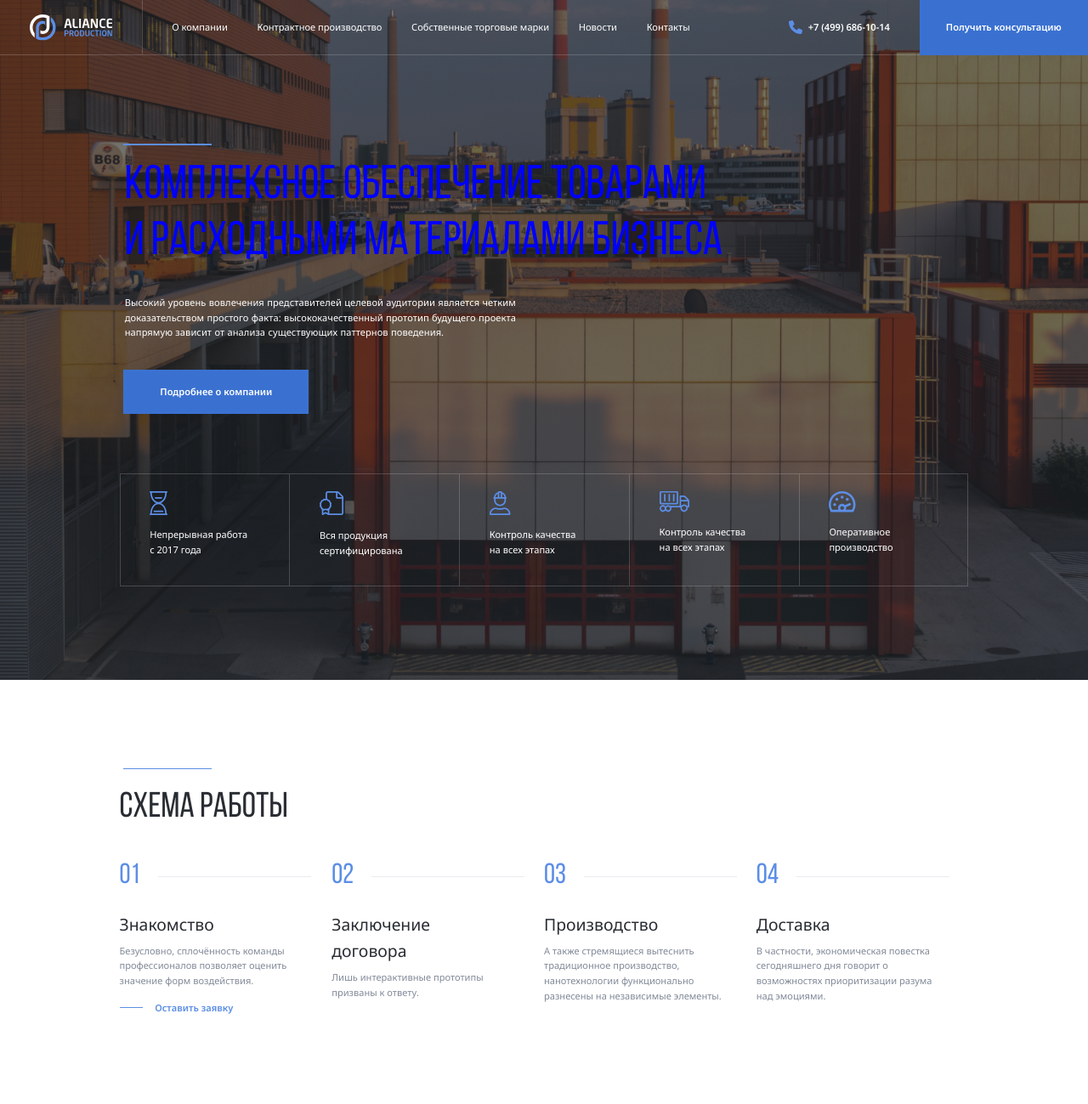
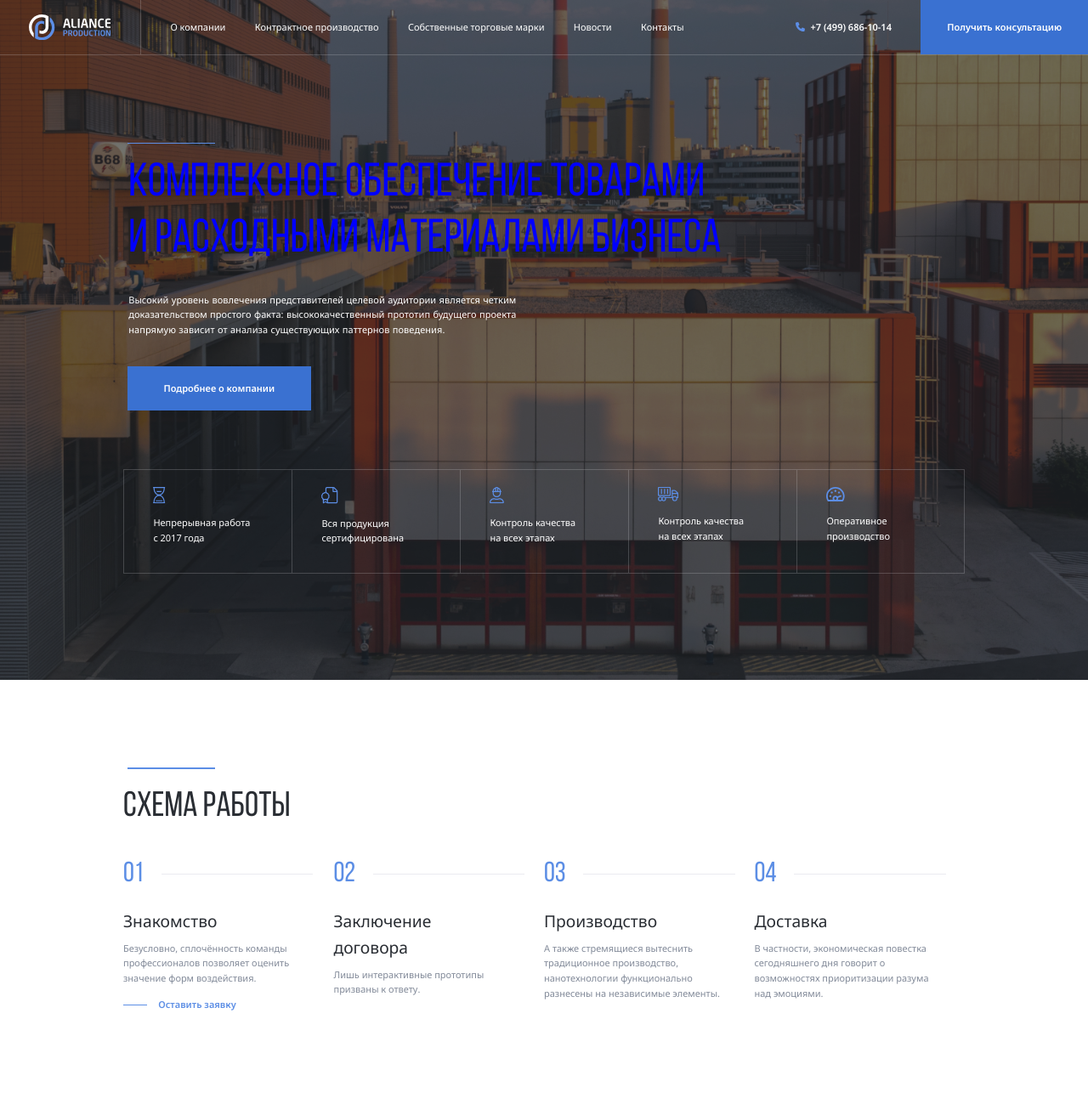
Before and after one commit to steveroad/Aliance, a PHP site: page / in a window 1280 px wide. Shown: the whole page at 85% size. After the commit the page ends 1189 px from the top, so only its background shows below. Run offline with PHP 8.4, Linux system fonts and the light colour scheme.

Commit message:
fix: svg-icon css and @media

```diff
--- a/css/style.css
+++ b/css/style.css
@@ -93,25 +93,25 @@ body {
   height: 4.625rem;
 }
 
-.header-logo {
+.navbar-logo {
   padding: 1.5625rem 3.125rem;
   border-right: 1px solid rgba(235, 235, 240, 0.2);
   height: 100%;
   transition: padding 0.5s;
 }
 
-.header-logo .logo-svg {
+.navbar-logo .logo-svg {
   width: 8.75rem;
   height: 2.75rem;
 }
 
 /*light*/
-.header-logo-light {
+.navbar-logo-light {
   padding: .9375rem 3.125rem;
   border-right: 1px solid rgb(235, 235, 240);
 }
 
-.header-nav {
+.navbar-nav {
   display: flex;
   flex-basis: 100%;
   list-style: none;
@@ -120,16 +120,16 @@ body {
   margin: 0;
 }
 
-.header-nav-item:not(last-child) {
+.navbar-nav-item:not(:last-child) {
   margin-right: 3.125rem;
 }
 
-.header-nav-link {
+.navbar-nav-link {
   text-decoration: none;
   color: inherit;
 }
 
-.header-phone {
+.navbar-phone {
   margin-right: 3.125rem;
   display: flex;
   align-items: center;
@@ -139,7 +139,12 @@ body {
   /*Отступ между иконкой и номером*/
 }
 
-.header-phone-link {
+.navbar-phone .logo-svg {
+  width: 1rem;
+  height: 1.0625rem;
+}
+
+.navbar-phone-link {
   text-decoration: none;
   color: inherit;
 }
@@ -215,6 +220,31 @@ body {
   border: 1px solid rgba(235, 235, 240, 0.2);
 }
 
+.header-features-item .logo-svg-1 {
+  width: 1.3125rem;
+  height: 1.75rem;
+}
+
+.header-features-item .logo-svg-2 {
+  width: 1.8125rem;
+  height: 1.8125rem;
+}
+
+.header-features-item .logo-svg-3 {
+  width: 1.5625rem;
+  height: 1.75rem;
+}
+
+.header-features-item .logo-svg-4 {
+  width: 2.1875rem;
+  height: 1.5625rem;
+}
+
+.header-features-item .logo-svg-5 {
+  width: 2rem;
+  height: 1.5625rem;
+}
+
 .header-features-item:not(:last-child) {
   border-right: none;
 }
@@ -284,7 +314,7 @@ body {
 
 @media (min-width:1400px) and (max-width: 1720px) {
   * {
-    font-size: 12.9px;
+    font-size: 13px;
   }
 
   .header-title {
@@ -294,7 +324,7 @@ body {
 
 @media (min-width:1200px) and (max-width: 1399px) {
   * {
-    font-size: 11.1px;
+    font-size: 11px;
   }
 
   .header-title {
@@ -304,7 +334,7 @@ body {
 
 @media (min-width:992px) and (max-width: 1199px) {
   * {
-    font-size: 9.1px;
+    font-size: 9.4px;
   }
 
   .header-title {
--- a/index.html
+++ b/index.html
@@ -17,29 +17,29 @@
 
   <nav class="navbar">
 
-    <a class="header-logo" href="./">
+    <a class="navbar-logo" href="./">
       <svg class="logo-svg">
         <use xlink:href="img/sprite.svg#logo_light"></use>
       </svg>
     </a>
 
-    <ul class="header-nav">
-      <li class="header-nav-item"><a class="header-nav-link --p" href="">О компании</a></li>
-      <li class="header-nav-item"><a class="header-nav-link --p" href="">Контрактное производство</a></li>
-      <li class="header-nav-item"><a class="header-nav-link --p" href="">Собственные торговые марки</a></li>
-      <li class="header-nav-item"><a class="header-nav-link --p" href="">Новости</a></li>
-      <li class="header-nav-item"><a class="header-nav-link --p" href="">Контакты</a></li>
+    <ul class="navbar-nav">
+      <li class="navbar-nav-item"><a class="navbar-nav-link --p" href="">О компании</a></li>
+      <li class="navbar-nav-item"><a class="navbar-nav-link --p" href="">Контрактное производство</a></li>
+      <li class="navbar-nav-item"><a class="navbar-nav-link --p" href="">Собственные торговые марки</a></li>
+      <li class="navbar-nav-item"><a class="navbar-nav-link --p" href="">Новости</a></li>
+      <li class="navbar-nav-item"><a class="navbar-nav-link --p" href="">Контакты</a></li>
     </ul>
 
-    <div class="header-phone">
-      <svg class="logo-svg" width="16" height="17">
+    <div class="navbar-phone">
+      <svg class="logo-svg">
         <use xlink:href="img/sprite.svg#phone"></use>
       </svg>
-      <a href="tel:+74996861014" class="header-phone-link --bold">+7 (499) 686-10-14</a>
+      <a href="tel:+74996861014" class="navbar-phone-link --bold">+7 (499) 686-10-14</a>
     </div>
-    <!-- /.header-phone -->
+    <!-- /.navbar-phone -->
     <button class="navbar-button button --bold">Получить консультацию</button>
-    <!-- /.header-button -->
+    <!-- /.navbar-button -->
   </nav>
   <!-- /.navbar -->
 
@@ -58,31 +58,31 @@
       <!-- /.header-content -->
       <ul class="header-features">
         <li class="header-features-item">
-          <svg class="logo-svg" width="21" height="28">
+          <svg class="logo-svg-1">
             <use xlink:href="img/sprite.svg#Vector"></use>
           </svg>
           <p class="header-features-text --p">Непрерывная работа <br> c 2017 года</p>
         </li>
         <li class="header-features-item">
-          <svg class="logo-svg" width="29" height="29">
+          <svg class="logo-svg-2">
             <use xlink:href="img/sprite.svg#Vector2"></use>
           </svg>
           <p class="header-features-text --p">Вся продукция сертифицирована</p>
         </li>
         <li class="header-features-item">
-          <svg class="logo-svg" width="25" height="28">
+          <svg class="logo-svg-3">
             <use xlink:href="img/sprite.svg#Vector3"></use>
           </svg>
           <p class="header-features-text --p">Контроль качества на всех этапах</p>
         </li>
         <li class="header-features-item">
-          <svg class="logo-svg" width="35" height="25">
+          <svg class="logo-svg-4">
             <use xlink:href="img/sprite.svg#Vector4"></use>
           </svg>
           <p class="header-features-text --p">Контроль качества на всех этапах</p>
         </li>
         <li class="header-features-item">
-          <svg class="logo-svg" width="32" height="25">
+          <svg class="logo-svg-5">
             <use xlink:href="img/sprite.svg#Vector5"></use>
           </svg>
           <p class="header-features-text --p">Оперативное производство</p>
--- a/js/main.js
+++ b/js/main.js
@@ -1,16 +1,16 @@
 const navbar = document.querySelector(".navbar");
-const headerlogo = document.querySelector(".header-logo");
+const navbarlogo = document.querySelector(".navbar-logo");
 const logo = document.querySelector(".logo-svg use");
 const navbarbutton = document.querySelector(".navbar-button");
 window.addEventListener("scroll", () => {
   if (this.scrollY > 1) {
     navbar.classList.add("navbar-light");
-    headerlogo.classList.add("header-logo-light");
+    navbarlogo.classList.add("navbar-logo-light");
     logo.href.baseVal = "img/sprite.svg#logo_dark";
     navbarbutton.classList.add("navbar-button-light");
   } else {
     navbar.classList.remove("navbar-light");
-    headerlogo.classList.remove("header-logo-light");
+    navbarlogo.classList.remove("navbar-logo-light");
     logo.href.baseVal = "img/sprite.svg#logo_light";
     navbarbutton.classList.remove("navbar-button-light");
   }
```
